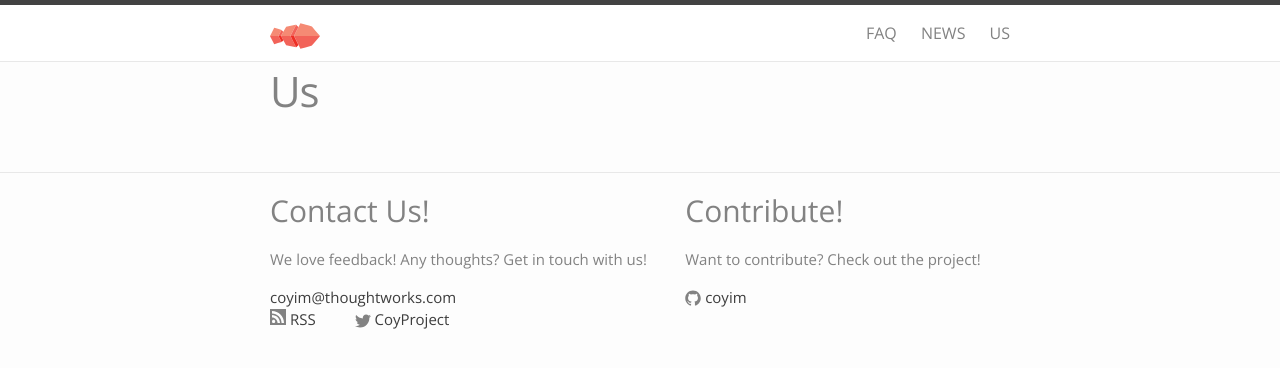
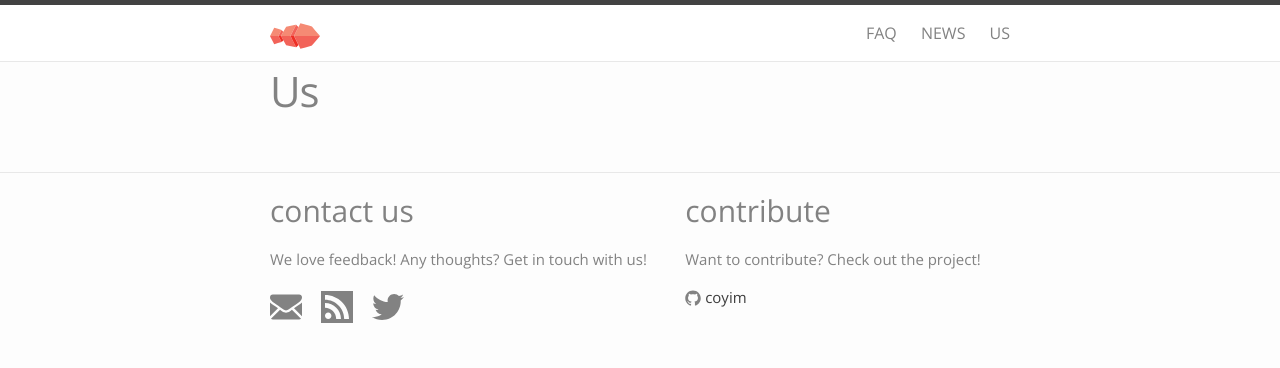
Before and after one commit to coyim/coyim-page, a Jekyll site: the page built from us.md, in a window 1280 px wide. Shown: the top 368 px of the page. Built offline with Jekyll 4.4.1, drawn with Linux system fonts in a browser that asks for light colours.

Commit message:
Modified footer' logos

```diff
--- a/_includes/footer.html
+++ b/_includes/footer.html
@@ -3,34 +3,44 @@
 
     <div class="footer-col-wrapper">
       <div class="footer-col  footer-col-1">
-	<h1>Contact Us!</h1>
+	<h1>contact us</h1>
 	<p>We love feedback! Any thoughts? Get in touch with us!</p>
-	<ul class="contact-list">
-          <li><a href="mailto:{{ site.email }}">{{ site.email }}</a></li>
-           <a href="{{ "/feed.xml" | prepend: site.baseurl }}" style="margin-right: 35px;">
-            <svg width="16" height="16" viewBox="0 0 16 16">
-             <path fill="#828282" d="M0 0v16h16v-16h-16zM3.6 14c-0.9 0-1.6-0.7-1.6-1.6s0.7-1.6 1.6-1.6 1.6 0.7 1.6 1.6-0.6 1.6-1.6 1.6zM7.6 14c0-3.1-2.5-5.6-5.6-5.6v-2.4c4.4 0 8 3.6 8 8h-2.4zM11.6 14c0-5.3-4.3-9.6-9.6-9.6v-2.4c6.6 0 12 5.4 12 12h-2.4z"></path>
+
+        <ul class="contact-list">
+          <li>
+
+            <a href="mailto:{{ site.email }}">
+	  <span class="icon-footer">
+	   <svg viewBox="0 0 550.795 550.795">
+             <path d="M501.613,491.782c12.381,0,23.109-4.088,32.229-12.16L377.793,323.567c-3.744,2.681-7.373,5.288-10.801,7.767 c-11.678,8.604-21.156,15.318-28.434,20.129c-7.277,4.822-16.959,9.737-29.045,14.755c-12.094,5.024-23.361,7.528-33.813,7.528 h-0.306h-0.306c-10.453,0-21.72-2.503-33.813-7.528c-12.093-5.018-21.775-9.933-29.045-14.755 c-7.277-4.811-16.75-11.524-28.434-20.129c-3.256-2.387-6.867-5.006-10.771-7.809L16.946,479.622 c9.119,8.072,19.854,12.16,32.234,12.16H501.613z"/>
+             <path d="M31.047,225.299C19.37,217.514,9.015,208.598,0,198.555V435.98l137.541-137.541 C110.025,279.229,74.572,254.877,31.047,225.299z"/>
+	     <path d="M520.059,225.299c-41.865,28.336-77.447,52.73-106.75,73.195l137.486,137.492V198.555 C541.98,208.396,531.736,217.306,520.059,225.299z"/>
+             <path d="M501.613,59.013H49.181c-15.784,0-27.919,5.33-36.42,15.979C4.253,85.646,0.006,98.97,0.006,114.949 c0,12.907,5.636,26.892,16.903,41.959c11.267,15.061,23.256,26.891,35.961,35.496c6.965,4.921,27.969,19.523,63.012,43.801 c18.917,13.109,35.368,24.535,49.505,34.395c12.05,8.396,22.442,15.667,31.022,21.701c0.985,0.691,2.534,1.799,4.59,3.269 c2.215,1.591,5.018,3.61,8.476,6.107c6.659,4.816,12.191,8.709,16.597,11.683c4.4,2.975,9.731,6.298,15.985,9.988 c6.249,3.685,12.143,6.456,17.675,8.299c5.533,1.842,10.655,2.766,15.367,2.766h0.306h0.306c4.711,0,9.834-0.924,15.368-2.766 c5.531-1.843,11.42-4.608,17.674-8.299c6.248-3.69,11.572-7.02,15.986-9.988c4.406-2.974,9.938-6.866,16.598-11.683 c3.451-2.497,6.254-4.517,8.469-6.102c2.057-1.476,3.605-2.577,4.596-3.274c6.684-4.651,17.1-11.892,31.104-21.616 c25.482-17.705,63.01-43.764,112.742-78.281c14.957-10.447,27.453-23.054,37.496-37.803c10.025-14.749,15.051-30.22,15.051-46.408 c0-13.525-4.873-25.098-14.598-34.737C526.461,63.829,514.932,59.013,501.613,59.013z"/>
+        </span>
+</a>
+
+           <a href="{{ "/feed.xml" | prepend: site.baseurl }}">
+            <span class="icon-footer">
+            <svg viewBox="0 0 16 16">
+             <path d="M0 0v16h16v-16h-16zM3.6 14c-0.9 0-1.6-0.7-1.6-1.6s0.7-1.6 1.6-1.6 1.6 0.7 1.6 1.6-0.6 1.6-1.6 1.6zM7.6 14c0-3.1-2.5-5.6-5.6-5.6v-2.4c4.4 0 8 3.6 8 8h-2.4zM11.6 14c0-5.3-4.3-9.6-9.6-9.6v-2.4c6.6 0 12 5.4 12 12h-2.4z"></path>
             </svg>
-
-          <span class="username">RSS</span>
+</span>
           </a>
 
             <a href="https://twitter.com/coyproject">
-              <span class="icon  icon--twitter">
-                <svg viewBox="0 0 16 16">
-                  <path fill="#828282" d="M15.969,3.058c-0.586,0.26-1.217,0.436-1.878,0.515c0.675-0.405,1.194-1.045,1.438-1.809
-                  c-0.632,0.375-1.332,0.647-2.076,0.793c-0.596-0.636-1.446-1.033-2.387-1.033c-1.806,0-3.27,1.464-3.27,3.27 c0,0.256,0.029,0.506,0.085,0.745C5.163,5.404,2.753,4.102,1.14,2.124C0.859,2.607,0.698,3.168,0.698,3.767 c0,1.134,0.577,2.135,1.455,2.722C1.616,6.472,1.112,6.325,0.671,6.08c0,0.014,0,0.027,0,0.041c0,1.584,1.127,2.906,2.623,3.206 C3.02,9.402,2.731,9.442,2.433,9.442c-0.211,0-0.416-0.021-0.615-0.059c0.416,1.299,1.624,2.245,3.055,2.271 c-1.119,0.877-2.529,1.4-4.061,1.4c-0.264,0-0.524-0.015-0.78-0.046c1.447,0.928,3.166,1.469,5.013,1.469 c6.015,0,9.304-4.983,9.304-9.304c0-0.142-0.003-0.283-0.009-0.423C14.976,4.29,15.531,3.714,15.969,3.058z"/>
+               <span class="icon-footer">
+               <svg  viewBox="0 0 612 612">
+		<path d="M612,116.258c-22.525,9.981-46.694,16.75-72.088,19.772c25.929-15.527,45.777-40.155,55.184-69.411 c-24.322,14.379-51.169,24.82-79.775,30.48c-22.907-24.437-55.49-39.658-91.63-39.658c-69.334,0-125.551,56.217-125.551,125.513 c0,9.828,1.109,19.427,3.251,28.606C197.065,206.32,104.556,156.337,42.641,80.386c-10.823,18.51-16.98,40.078-16.98,63.101 c0,43.559,22.181,81.993,55.835,104.479c-20.575-0.688-39.926-6.348-56.867-15.756v1.568c0,60.806,43.291,111.554,100.693,123.104 c-10.517,2.83-21.607,4.398-33.08,4.398c-8.107,0-15.947-0.803-23.634-2.333c15.985,49.907,62.336,86.199,117.253,87.194 c-42.947,33.654-97.099,53.655-155.916,53.655c-10.134,0-20.116-0.612-29.944-1.721c55.567,35.681,121.536,56.485,192.438,56.485 c230.948,0,357.188-191.291,357.188-357.188l-0.421-16.253C573.872,163.526,595.211,141.422,612,116.258z"/>
                 </svg>
               </span>
+            </a>
 
-              <span class="username">CoyProject</span>
-            </a>
           </li>
         </ul>
       </div>
 
       <div class="footer-col  footer-col-2">
-	<h1>Contribute!</h1>
+	<h1>contribute</h1>
 	<p>Want to contribute? Check out the project!</p>
         <ul class="social-media-list">
           <li>
--- a/_sass/_base.scss
+++ b/_sass/_base.scss
@@ -234,6 +234,21 @@
     }
 }
 
+.icon-footer {
+
+    > svg {
+        display: inline-block;
+        width: 32px;
+        height: 32px;
+	margin-right: 15px;
+	margin-top: 5px;
+
+	path {
+	  fill: #828282;
+	}
+    }
+}
+
 /**
  * Descryptions
  */
@@ -249,13 +264,13 @@
 
 #main {
   display: block;
-  margin-top: 10px;
+  margin-top: 30px;
 }
 
 .text-center {
   text-align: center;
   line-height: 140px;
-  height: 260px;
+  height: 160px;
   font-weight: 600;
   padding: 0 40px;
 }
@@ -282,7 +297,7 @@
 }
 
 .hexa {
-  margin-top: 5%;
+  margin-top: 7%;
   margin-bottom: 30px;
 }
 
--- a/index.html
+++ b/index.html
@@ -8,9 +8,9 @@
  <div id="main">
   <div class='text-center'>
 		  <h1 class="home-title">CoyIM</h1>
-	  <div class="fish">
+	  <!--<div class="fish">
 	    <img src='http://s13.postimg.org/uvugdz9qb/Screen_Shot_2016_10_27_at_3_23_21_PM.png' border='0' alt='postimage' / >
-	  </div>
+	  </div>-->
   </div>
   <div class='inside-text'>
     <p> CoyIM is a new chat client that is safe and secure by default - no settings to change, no plugins to install, no computer configuration to change.</p>
```
